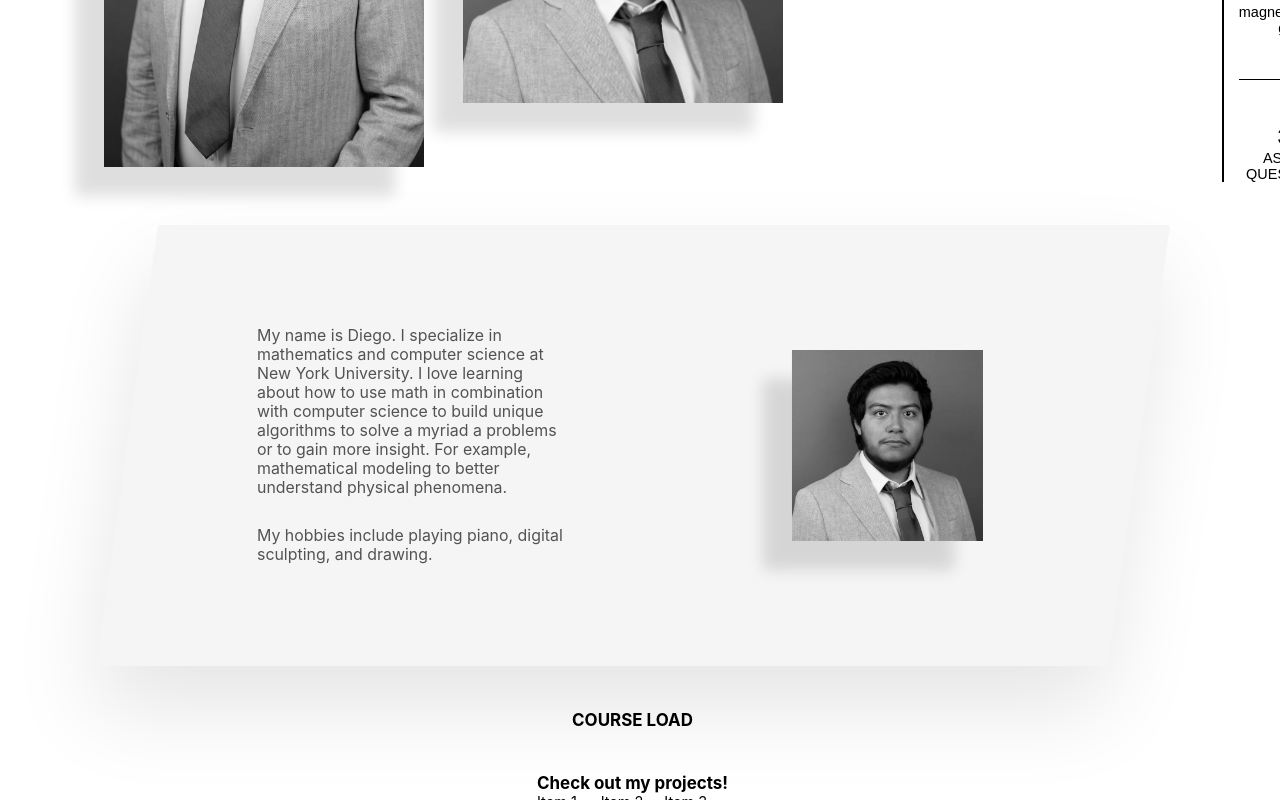
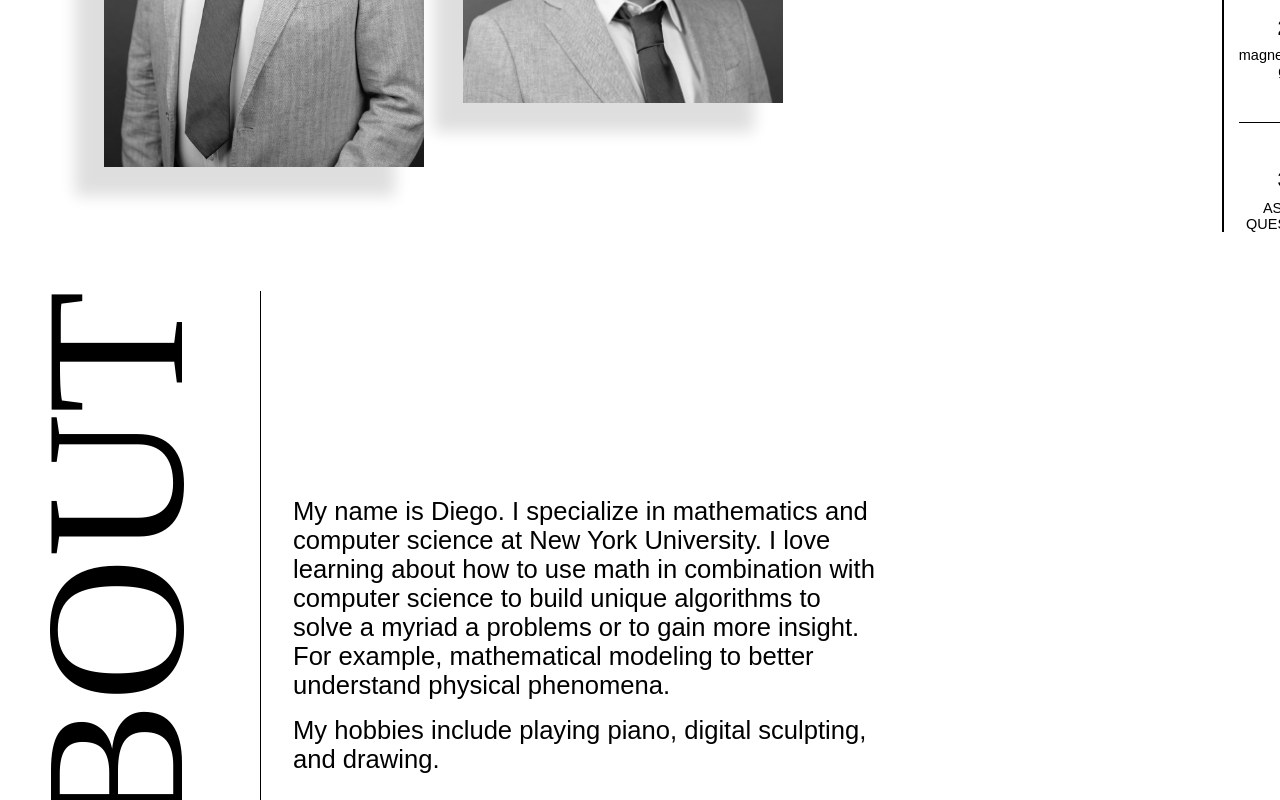
Before and after one commit to dlpcube/gsap_portfolio, a React (Vite) app: page / in a window 1280 px wide. Shown: the part 620-1420 px from the top of the page. Built offline with nearby package versions, Linux system fonts and the light colour scheme.

Commit message:
Improved upon the About section

```diff
--- a/src/App.jsx
+++ b/src/App.jsx
@@ -297,17 +297,13 @@ function About() {
     "My hobbies include playing piano, digital sculpting, and drawing.";
 
   return (
-    <section>
-      <div className={styles.row}>
-        <div className={styles.card}>
-          <div className={styles.about}>
-            <p>{paragraph1}</p>
-            <p>{paragraph2}</p>
-          </div>
-          <div className={styles.about_image}>
-            <img src={square2} alt="Diego De La Paz Ruiz" />
-          </div>
-        </div>
+    <section className={styles.about}>
+      <div className={styles.about_title}>
+        <h1>ABOUT</h1>
+      </div>
+      <div className={styles.about_paragraphs}>
+        <p>{paragraph1}</p>
+        <p>{paragraph2}</p>
       </div>
     </section>
   );
--- a/src/App.module.scss
+++ b/src/App.module.scss
@@ -293,6 +293,7 @@ $gap-size: 11vh;
     flex-direction: column;
     align-items: center;
     justify-content: center;
+    gap: 0.8vh;
 
     & p {
       text-align: center;
@@ -300,6 +301,9 @@ $gap-size: 11vh;
 
     & ul {
       list-style: none;
+      display: flex;
+      flex-direction: column;
+      gap: 1vh;
     }
   }
 }
@@ -319,35 +323,51 @@ $gap-size: 11vh;
   align-items: center;
 }
 
+$gap-size-about: 5vw;
+
 .about {
-  width: 55%;
-  transform: skewX(8deg);
+  display: flex;
+  align-items: center;
+  height: 90vh;
+  gap: $gap-size-about;
 
-  // display: flex;
-  // flex-direction: row;
-  & h2 {
-    color: var(--color-primary-500);
+  > :not(:last-child) {
+    position: relative;
+
+    &::after {
+      content: "";
+      position: absolute;
+      top: 0;
+      bottom: 0;
+      right: calc(#{$gap-size-about} / -2);
+      width: 1px;
+      background-color: black;
+    }
   }
-  & p {
-    // width: 50%;
-    font-size: 1.1rem;
-    padding: 1rem 0;
-    color: var(--color-neutral-600);
-    font-weight: 400;
-    // font-weight: 300;
+
+  &_title {
+    font-family: "Times New Roman", Times, serif;
+    // padding-right: vw;
+
+    & h1 {
+      writing-mode: vertical-rl;
+      rotate: 180deg;
+      font-size: 25vh;
+      font-weight: 300;
+      margin: 0;
+    }
   }
-  &_image {
-    width: 58%;
-    transform: skewX(8deg);
 
+  &_paragraphs {
+    font-family: "Rubik", sans-serif;
+    padding-right: 30vw;
+    text-align: left;
     display: flex;
-    justify-content: center; /* Centers horizontally */
-    align-items: center; /* Centers vertically */
-    & img {
-      width: 58%;
-      // height: auto;
-      object-fit: cover;
-      box-shadow: -2rem 2rem 1rem rgba(#000, 0.13);
+    flex-direction: column;
+    gap: 2vh;
+
+    & p {
+      font-size: 2vw;
     }
   }
 }
```
